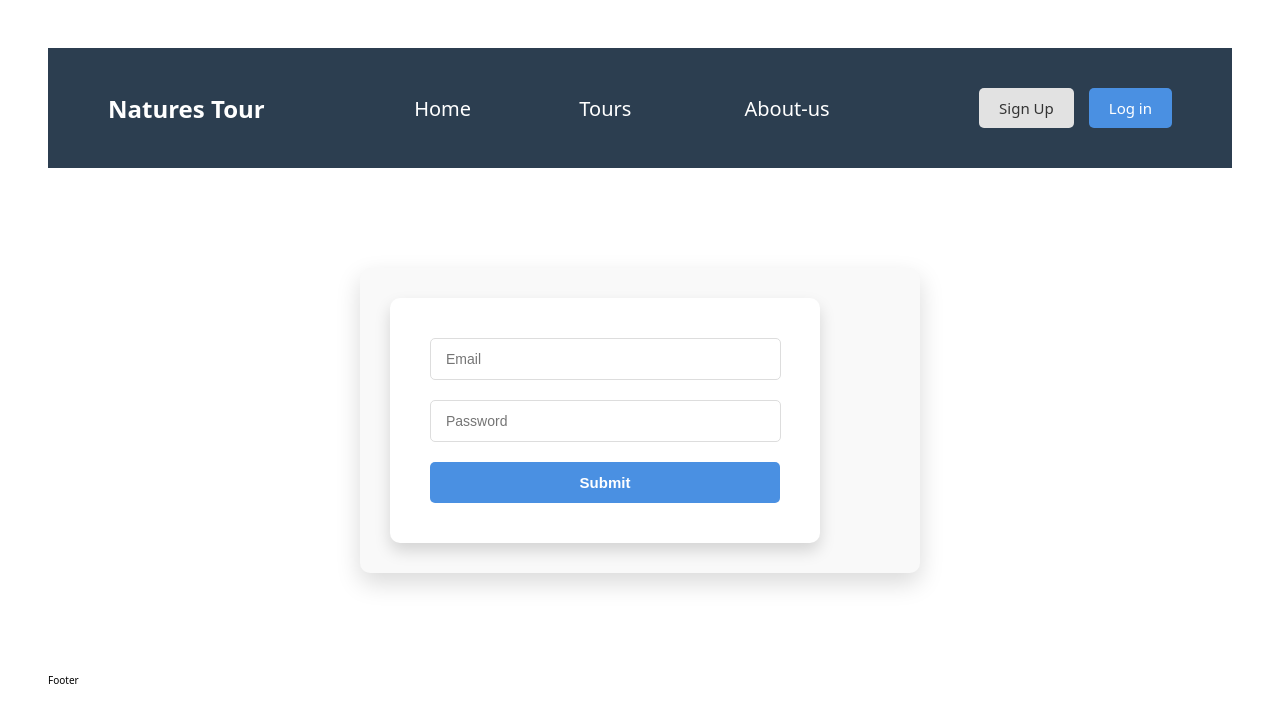
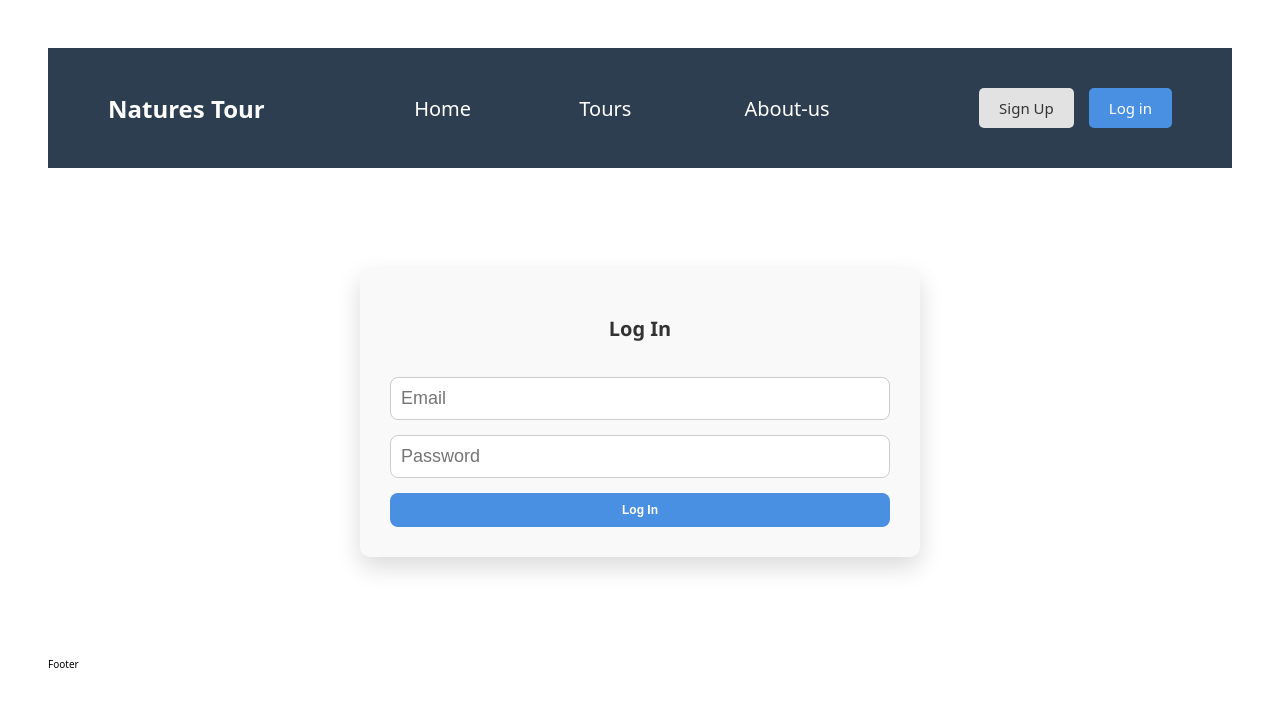
Before and after one commit to eshpulat/natures-project, a React (Vite) app in the folder natures/: page /login in a window 1280 px wide. Shown: the top 722 px of the page. Built offline with nearby package versions, Linux system fonts and the light colour scheme.

Commit message:
Add Log in

```diff
--- a/natures/src/ui/Header.jsx
+++ b/natures/src/ui/Header.jsx
@@ -10,7 +10,7 @@ function Header() {
 
     const handleLogout = () => {
         localStorage.removeItem("user");
-        navigate("/"); // Go back to home
+        navigate("/");
     };
     return (
         <header>
--- a/natures/src/ui/Login.jsx
+++ b/natures/src/ui/Login.jsx
@@ -1,63 +1,50 @@
-import { useEffect, useState } from "react";
-import axios from "axios";
+import React, { useState } from "react";
+import "../css/signup.css";
 import { useNavigate } from "react-router-dom";
-import "../css/login.css";
 
 function Login() {
-    const [token, setToken] = useState(null);
-    const [email, setEmailForm] = useState("");
-    const [password, setPasswordForm] = useState("");
+    const [email, setEmail] = useState("");
+    const [password, setPassword] = useState("");
     const navigate = useNavigate();
-
-    useEffect(() => {
-        const savedToken = localStorage.getItem("authToken");
-        if (savedToken) {
-            setToken(savedToken);
-        }
-    }, [token]);
 
     const handleSubmit = async (e) => {
         e.preventDefault();
-        try {
-            const response = await axios.post(
-                "http://localhost:3000/api/v1/users/login",
-                {
-                    email,
-                    password
-                }
-            );
-            const token = response.data.token;
-            localStorage.setItem("authToken", token);
-            setToken(token);
-            alert("You are Loged in");
+
+        const res = await fetch("http://localhost:3000/api/v1/users/login", {
+            method: "POST",
+            headers: { "Content-Type": "application/json" },
+            body: JSON.stringify({ email, password })
+        });
+
+        const data = await res.json();
+        console.log("Login result:", data);
+
+        if (data.status === "success") {
+            localStorage.setItem("user", JSON.stringify(data.data.user));
             navigate("/");
-        } catch (error) {
-            console.error(
-                "Login failed:",
-                error.response?.data || error.message
-            );
+        } else {
+            alert(data.message || "Login failed");
         }
     };
 
     return (
         <form onSubmit={handleSubmit}>
-            <div className="login-box">
+            <h2>Log In</h2>
             <input
                 type="email"
+                placeholder="Email"
                 value={email}
-                    onChange={(e) => setEmailForm(e.target.value)}
-                    placeholder="Email"
+                onChange={(e) => setEmail(e.target.value)}
+                required
             />
             <input
                 type="password"
+                placeholder="Password"
                 value={password}
-                    onChange={(e) => setPasswordForm(e.target.value)}
-                    placeholder="Password"
+                onChange={(e) => setPassword(e.target.value)}
+                required
             />
-                <button onClick={handleSubmit} type="submit">
-                    Submit
-                </button>
-            </div>
+            <button type="submit">Log In</button>
         </form>
     );
 }
```
Lines whose indentation alone changed are shown as unchanged.
